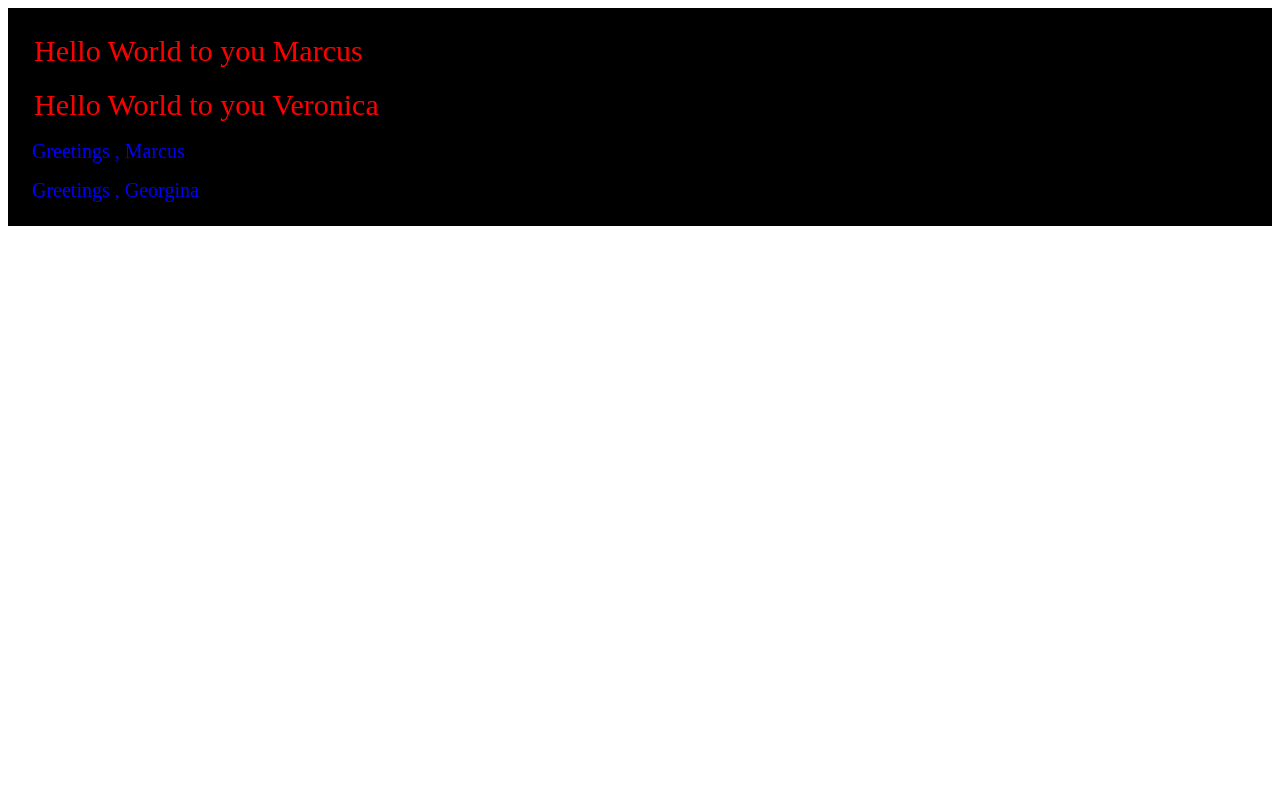
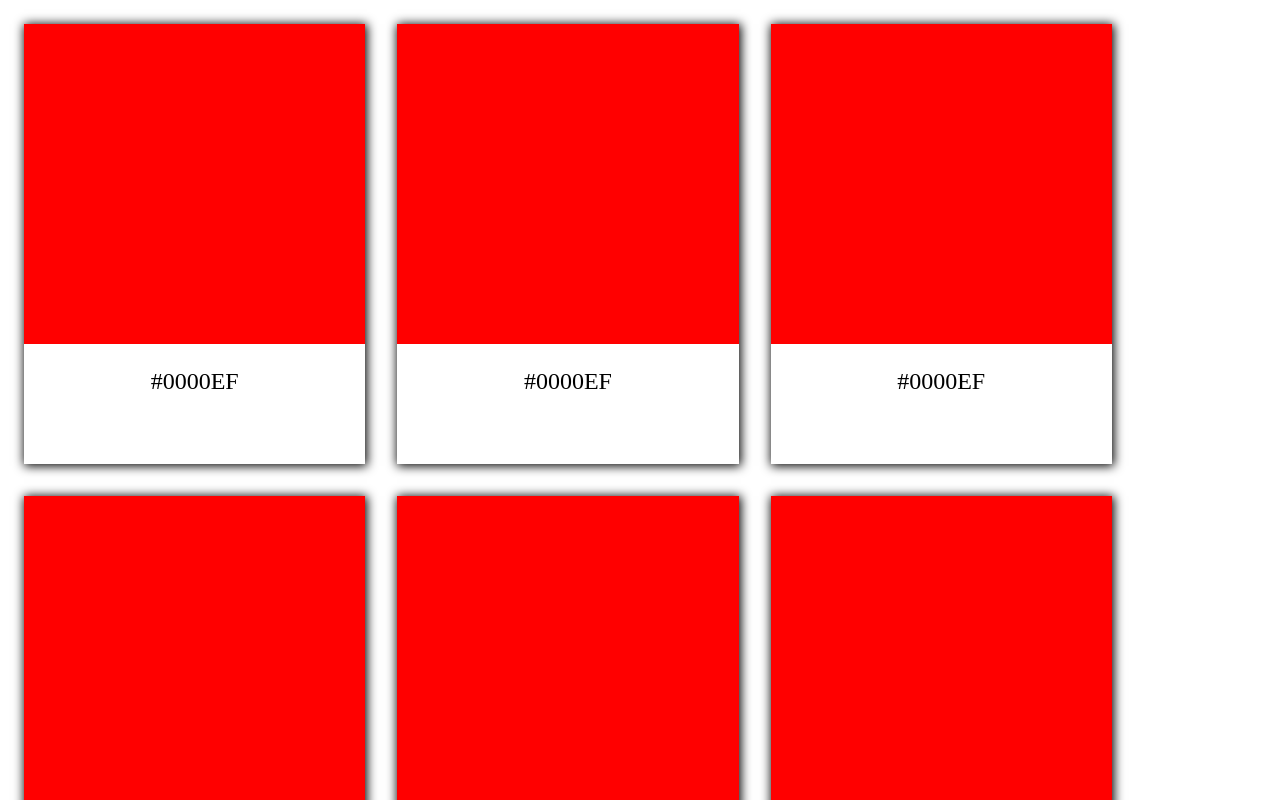
Before and after one commit to Weten-Ogen/react-tutorial, a React (Create React App) app in the folder client/: page / in a window 1280 px wide. Shown: the top 800 px of the page. Built offline with nearby package versions, Linux system fonts and the light colour scheme.

Commit message:
build the color palettes

```diff
--- a/client/src/App.js
+++ b/client/src/App.js
@@ -3,46 +3,64 @@ import React from 'react';
 
 function App() {
   const AppStyle = {
-   margin:'0px',
-   padding:'1rem',
-   backgroundColor: 'black'
+    display:'flex',
+    flexWrap:'wrap',
   }
   return(
     <div style={AppStyle}>
-      <Helloworld person="Marcus"/>
-      <Helloworld person="Veronica"/>
-      <Greet name="Marcus"/>
-      <Greet name="Georgina"/>
+      <Bg color ={'red'}/>
+      <Bg/>
+      <Bg/>
+      <Bg/>
+      <Bg/>
+      <Bg/>
+
     </div>
   );
 }
 export default App;
 
-const Greet = (props) =>{
-  const GreetStyle = {
-    color : 'blue',
-    fontSize: 20,
-    padding: 8,
+const Bg = (props) => {
+  const BgStyle= {
+    margin: '1rem',
+    padding: '0px',
+    width: '27%',
+    height:'55vh',
+    backgroundColor:'white',
+    boxShadow:"1px 1px 10px 1px black",
   }
   return (
-    <div style={GreetStyle}>
-       Greetings , { props.name}
+    <div
+    style={BgStyle}
+    >
+    <Square/>
+    <Label/>
+
+
+    </div>
+  )
+}
+const Square = () => {
+  const SquareStyle = {
+    height:"40vh",
+    backgroundColor:'red',
+  }
+  return (
+    <div style={SquareStyle}>
     </div>
   )
 }
 
-const Helloworld = (props) => {
-  const HelloStyle = {
-    padding: 10,
-    fontSize:30,
-    color:'red',
+const Label = () => {
+  const LabelStyle = {
+    textAlign: 'center',
+    fontSize : '24px',
+  }
+  return (
+    <div style={LabelStyle}>
+      <p>#0000EF</p>
 
 
-  }
-  return (
-
-    <div style={HelloStyle}>
-    Hello World to you {props.person}
     </div>
-  );
+  )
 }
```
